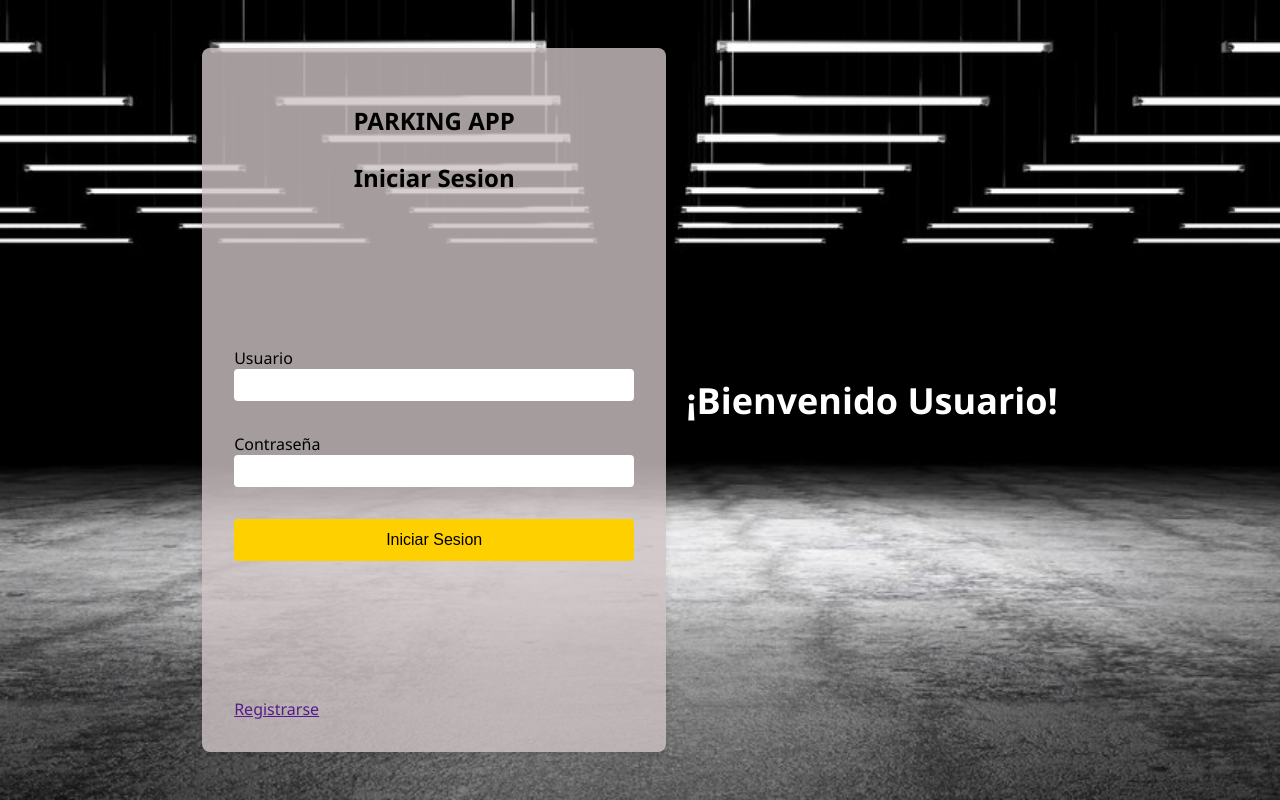
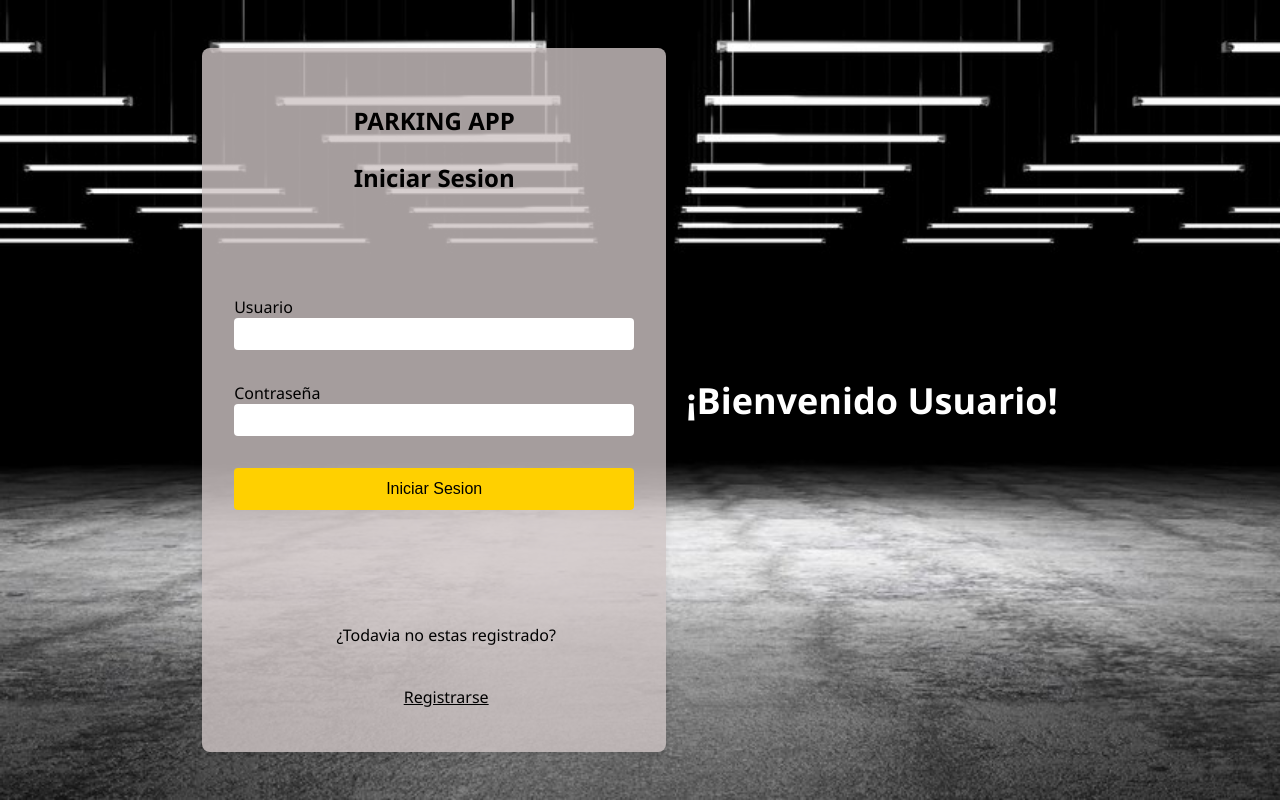
Before and after one commit to Frannco19/CocheraProyect, an Angular app: page /login in a window 1280 px wide. Built offline with nearby package versions, Linux system fonts and the light colour scheme.

Commit message:
Cambio de detalles

```diff
--- a/angular.json
+++ b/angular.json
@@ -98,5 +98,8 @@
         }
       }
     }
+  },
+  "cli": {
+    "analytics": false
   }
 }
--- a/src/app/pages/login/login.component.html
+++ b/src/app/pages/login/login.component.html
@@ -29,7 +29,8 @@
                 </form>
             </section>
             <footer>
-                <a href="">Registrarse</a>
+                <p class="footer-description">¿Todavia no estas registrado?</p>
+                <a class="buttonRegister"href="">Registrarse</a>
             </footer>
         </section>
 
--- a/src/app/pages/login/login.component.scss
+++ b/src/app/pages/login/login.component.scss
@@ -98,6 +98,30 @@ main {
     background-color: #ffdd00;
 }
 
+.footer-description{
+    display: flex;
+    width: 100%;
+    padding: 0.75rem;
+    border: none;
+    border-radius: 4px;
+    color: rgb(0, 0, 0);
+    font-size: 1rem;
+    cursor: pointer;
+    justify-content: center;
+}
+
+.buttonRegister{
+    display: flex;
+    width: 100%;
+    padding: 0.75rem;
+    border: none;
+    border-radius: 4px;
+    color: rgb(0, 0, 0);
+    font-size: 1rem;
+    cursor: pointer;
+    justify-content: center;
+}
+
 footer ul {
     list-style: none;
     text-align: center;
--- a/src/app/pages/state-garage/state-garage.component.html
+++ b/src/app/pages/state-garage/state-garage.component.html
@@ -2,7 +2,7 @@
     @if (dataGarageServices.Garages.length != 0) {
     <table>
         <thead>
-            <td>N</td>
+            <td>N°</td>
             <td>Disponibilidad</td>
             <td>Ingreso</td>
             <td>Accion</td>
@@ -30,7 +30,7 @@
     </table>
 
     @if(esAdmin){
-        <button (click)="AddGarage()">Agregar una cochera</button>
+        <button class="buttonAddGarage"(click)="AddGarage()">+</button>
     }
 }
 </main>
--- a/src/app/pages/state-garage/state-garage.component.scss
+++ b/src/app/pages/state-garage/state-garage.component.scss
@@ -1,5 +1,6 @@
 
 table {
+    font-family: 'Segoe UI', Tahoma, Geneva, Verdana, sans-serif;
     margin: auto;
     width: 85%;
     border-collapse: collapse;
@@ -56,3 +57,15 @@ table {
     font-size: 14px;
     font-weight: bold;
 }
+
+
+.buttonAddGarage{
+    display: flex;
+    padding: 0.50rem;
+    border: none;
+    border-radius: 8px;
+    color: rgb(0, 0, 0);
+    font-size: 1rem;
+    background-color: blue;
+    margin: auto;
+}
```
